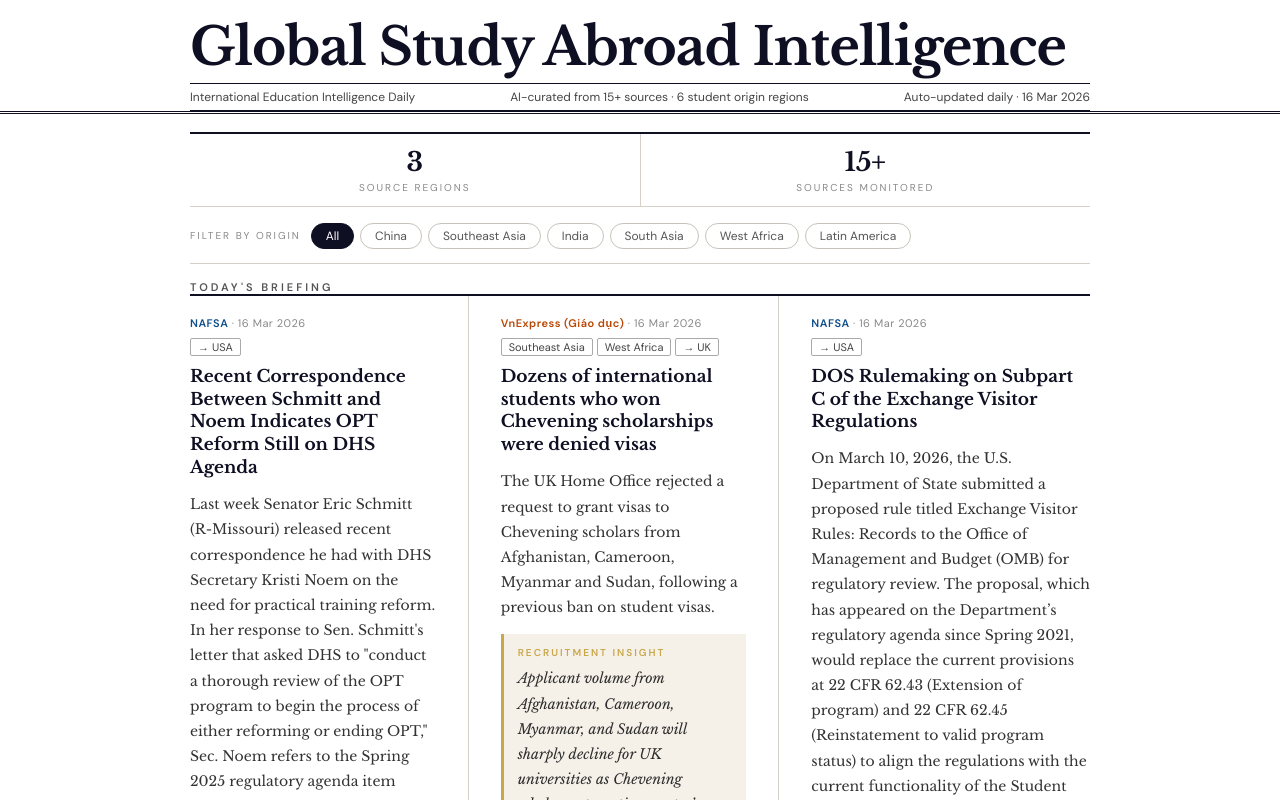
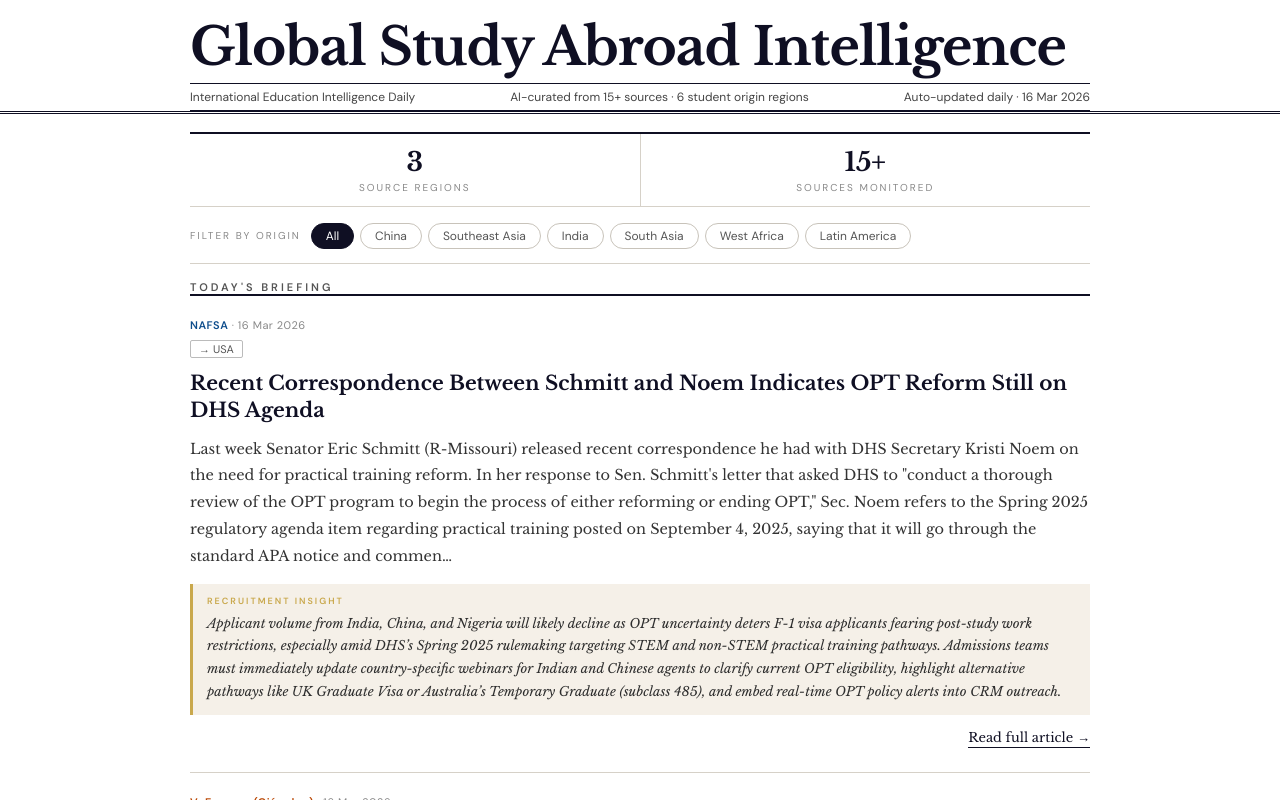
Before and after one commit to irenewang1084/edu-news-tracker, a React (Vite) app: page / in a window 1280 px wide. Shown: the top 800 px of the page. Built offline with nearby package versions, Linux system fonts and the light colour scheme.

Commit message:
Update App.jsx

```diff
--- a/src/App.jsx
+++ b/src/App.jsx
@@ -171,49 +171,45 @@ export default function App() {
                 <span style={{ color: "#c9a84c", cursor: "pointer" }} onClick={() => setFSrc("All")}>Clear filters</span>
               </div>
             ) : (
-              <div style={{ display: "grid", gridTemplateColumns: "repeat(3, 1fr)", gap: "0 32px", borderTop: "2px solid #0f0f23" }}>
+              <div style={{ display: "flex", flexDirection: "column" }}>
                 {shown.map((item, idx) => (
                   <article key={item.id || item.url} style={{
-                    padding: "20px 0 24px",
-                    borderTop: idx < 3 ? "none" : "1px solid #d6d1c8",
-                    borderRight: (idx % 3 !== 2) ? "1px solid #d6d1c8" : "none",
-                    paddingRight: (idx % 3 !== 2) ? 32 : 0,
-                    paddingLeft: (idx % 3 !== 0) ? 0 : 0,
+                    borderTop: idx === 0 ? "2px solid #0f0f23" : "1px solid #d6d1c8",
+                    padding: "22px 0 24px",
                   }}>
                     {/* Source · Date */}
                     <div style={{ fontSize: 11, fontFamily: "'DM Sans',sans-serif", color: "#888", letterSpacing: 0.5, marginBottom: 8 }}>
                       <span style={{ fontWeight: 600, color: item.color || "#555" }}>{item.source}</span>
-                      {" · "}
-                      {fmtDate(item.pubDate)}
+                      {" · "}{fmtDate(item.pubDate)}
                     </div>
 
                     {/* Tags */}
-                    <div style={{ display: "flex", flexWrap: "wrap", gap: 4, marginBottom: 10 }}>
+                    <div style={{ display: "flex", flexWrap: "wrap", gap: 4, marginBottom: 12 }}>
                       {(item.sources || []).map(s => (
-                        <span key={s} style={{ padding: "1px 7px", border: `1px solid #aaa`, color: "#444", borderRadius: 2, fontSize: 11, fontFamily: "'DM Sans',sans-serif" }}>{s}</span>
+                        <span key={s} style={{ padding: "1px 8px", border: "1px solid #bbb", color: "#555", borderRadius: 2, fontSize: 11, fontFamily: "'DM Sans',sans-serif" }}>{s}</span>
                       ))}
                       {(item.dests || []).map(d => (
-                        <span key={d} style={{ padding: "1px 7px", border: `1px solid #aaa`, color: "#444", borderRadius: 2, fontSize: 11, fontFamily: "'DM Sans',sans-serif" }}>→ {d}</span>
+                        <span key={d} style={{ padding: "1px 8px", border: "1px solid #bbb", color: "#555", borderRadius: 2, fontSize: 11, fontFamily: "'DM Sans',sans-serif" }}>→ {d}</span>
                       ))}
                     </div>
 
                     {/* Headline */}
-                    <h2 style={{ margin: "0 0 12px", fontSize: 17, fontWeight: 700, lineHeight: 1.35, color: "#0f0f23", fontFamily: "'Libre Baskerville',Georgia,serif" }}>
+                    <h2 style={{ margin: "0 0 12px", fontSize: 20, fontWeight: 700, lineHeight: 1.35, color: "#0f0f23", fontFamily: "'Libre Baskerville',Georgia,serif" }}>
                       {item.title}
                     </h2>
 
                     {/* Summary */}
                     {item.summary && (
-                      <p style={{ margin: "0 0 14px", fontSize: 14, lineHeight: 1.8, color: "#333", fontFamily: "'Libre Baskerville',Georgia,serif" }}>
+                      <p style={{ margin: "0 0 14px", fontSize: 14.5, lineHeight: 1.85, color: "#333", fontFamily: "'Libre Baskerville',Georgia,serif" }}>
                         {item.summary}{item.summary.length >= 399 ? "…" : ""}
                       </p>
                     )}
 
                     {/* Insight */}
                     {item.insight && (
-                      <div style={{ background: "#f5f0e8", borderLeft: "3px solid #c9a84c", padding: "12px 14px", marginBottom: 14 }}>
-                        <div style={{ fontSize: 10, letterSpacing: 2, color: "#c9a84c", fontFamily: "'DM Sans',sans-serif", fontWeight: 600, marginBottom: 7 }}>RECRUITMENT INSIGHT</div>
-                        <p style={{ margin: 0, fontSize: 14, color: "#2d2d2d", lineHeight: 1.8, fontStyle: "italic", fontFamily: "'Libre Baskerville',Georgia,serif" }}>{item.insight}</p>
+                      <div style={{ background: "#f5f0e8", borderLeft: "3px solid #c9a84c", padding: "11px 14px", marginBottom: 14 }}>
+                        <div style={{ fontSize: 9, letterSpacing: 2, color: "#c9a84c", fontFamily: "'DM Sans',sans-serif", fontWeight: 600, marginBottom: 6 }}>RECRUITMENT INSIGHT</div>
+                        <p style={{ margin: 0, fontSize: 13, color: "#2d2d2d", lineHeight: 1.75, fontStyle: "italic", fontFamily: "'Libre Baskerville',Georgia,serif" }}>{item.insight}</p>
                       </div>
                     )}
 
@@ -233,6 +229,7 @@ export default function App() {
                     </div>
                   </article>
                 ))}
+                <div style={{ borderTop: "2px solid #0f0f23" }} />
               </div>
             )}
 
```
